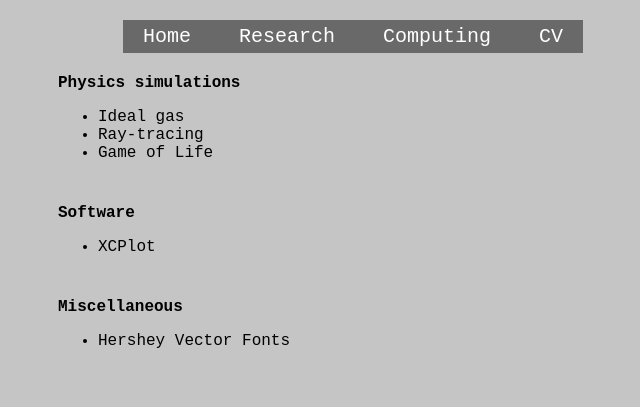
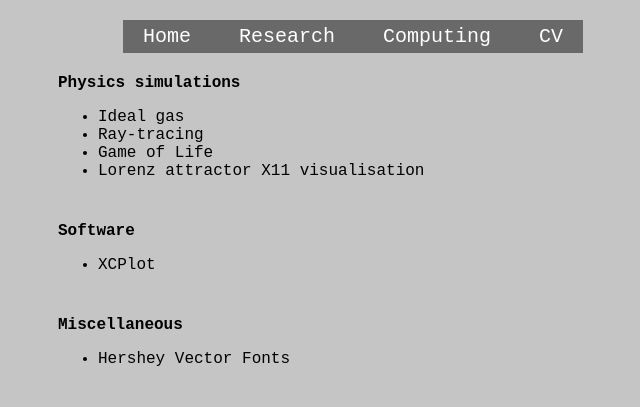
Before and after one commit to dc2917/dc2917.github.io, a plain HTML site: page computing.html in a window 1280 px wide. Shown: the whole page, without its empty margins (287-927 px from the left). Drawn offline with Linux system fonts and the light colour scheme.

Commit message:
Added Lorenz attractor to list of physics simulations

```diff
--- a/computing.html
+++ b/computing.html
@@ -25,6 +25,7 @@
 	      <li><a href="https://github.com/dc2917/IdealGasSim">Ideal gas</a></li>
 	      <li><a href="https://github.com/dc2917/RayTracerSim">Ray-tracing</a></li>
 	      <li><a href="https://github.com/dc2917/GameOfLife">Game of Life</a></li>
+	      <li><a href="https://github.com/dc2917/LorenzXViz">Lorenz attractor X11 visualisation</a></li>
       </ul>
     </div>
 
```
